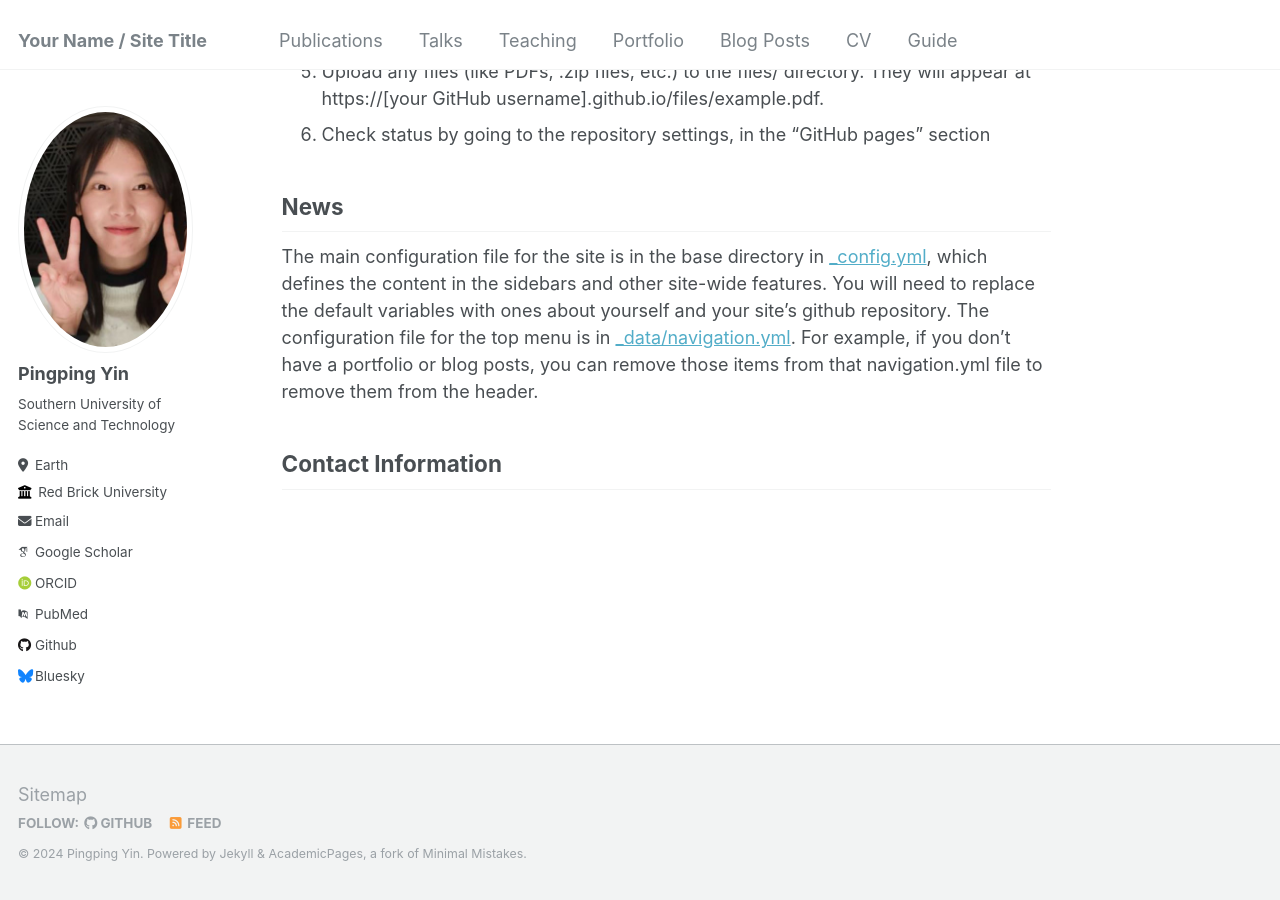
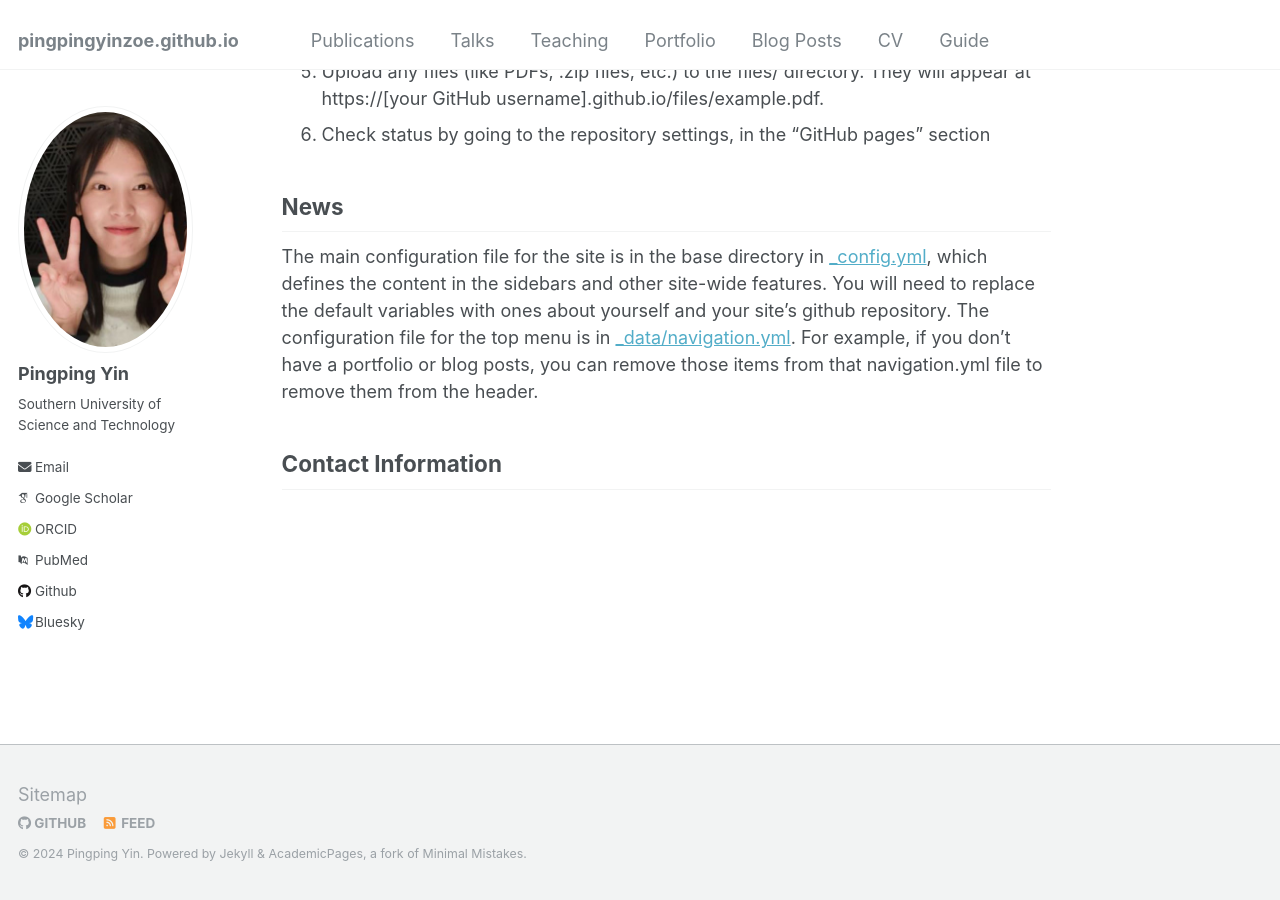
Before and after one commit to Jane-del/pingpingyinzoe.github.io, a Jekyll site: the page built from _pages/about.md, in a window 1280 px wide and 900 px high, scrolled down 1106 px. Built offline with Jekyll 4.4.1, drawn with Linux system fonts in a browser that asks for light colours; some web fonts are replaced.

Commit message:
Update _config.yml

```diff
--- a/_config.yml
+++ b/_config.yml
@@ -7,14 +7,14 @@
 # server process.
 
 # Basic Site Settings
-locale                   : "en-US"
-title                    : "Your Name / Site Title"
+locale                   : "Shenzhen-China"
+title                    : #"Your Name / Site Title"
 title_separator          : "-"
 name                     : &name "Pingping Yin"
 description              : &description "Southern University of Science and Technology"
 url                      : https://pingpingyin-smile.github.io/pingpingyinzoe.github.io # the base hostname & protocol for your site e.g. "https://mmistakes.github.io"
 baseurl                  : "" # the subpath of your site, e.g. "/blog"
-repository               : "academicpages/academicpages.github.io"
+repository               : #"academicpages/academicpages.github.io"
 
 # Site Author - The following control what appear as part of the author content on the side bar.
 #               If a field is blank the icon and link will not appear, otherwise it will be shown.
@@ -25,8 +25,8 @@ author:
   name             : "Pingping Yin"
   pronouns         : # example: "she/her"
   bio              : "Southern University of Science and Technology"
-  location         : "Earth"
-  employer         : "Red Brick University"
+  location         : #"Earth"
+  employer         : #"Red Brick University"
   uri              : # URL
   email            : "12232878@mail.sustech.edu.cn"
 
```
